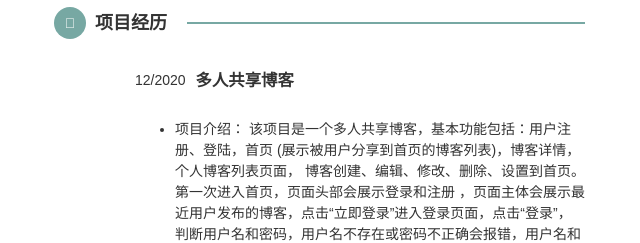
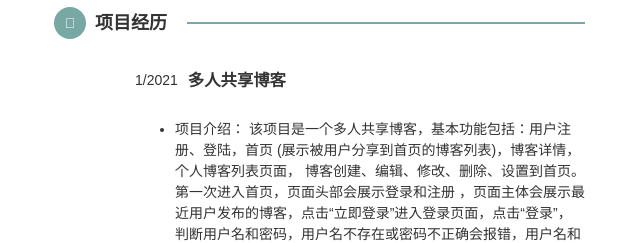
Before and after one commit to 1376393028/cv1, a plain HTML site: page index.html in a window 1280 px wide. Shown: the part 227-470 px from the top of the page, 455-1095 px from the left. Drawn offline with Linux system fonts and the light colour scheme; a small style sheet from the web is missing.

Commit message:
Update index.html

```diff
--- a/index.html
+++ b/index.html
@@ -61,7 +61,7 @@
                 <h1>项目经历</h1>
                 <ul>
                     <li>
-                        <span class="time">12/2020</span>
+                        <span class="time">1/2021</span>
                         <h3>多人共享博客</h3>
                         <ul class="content">
                             <li>项目介绍：
```
